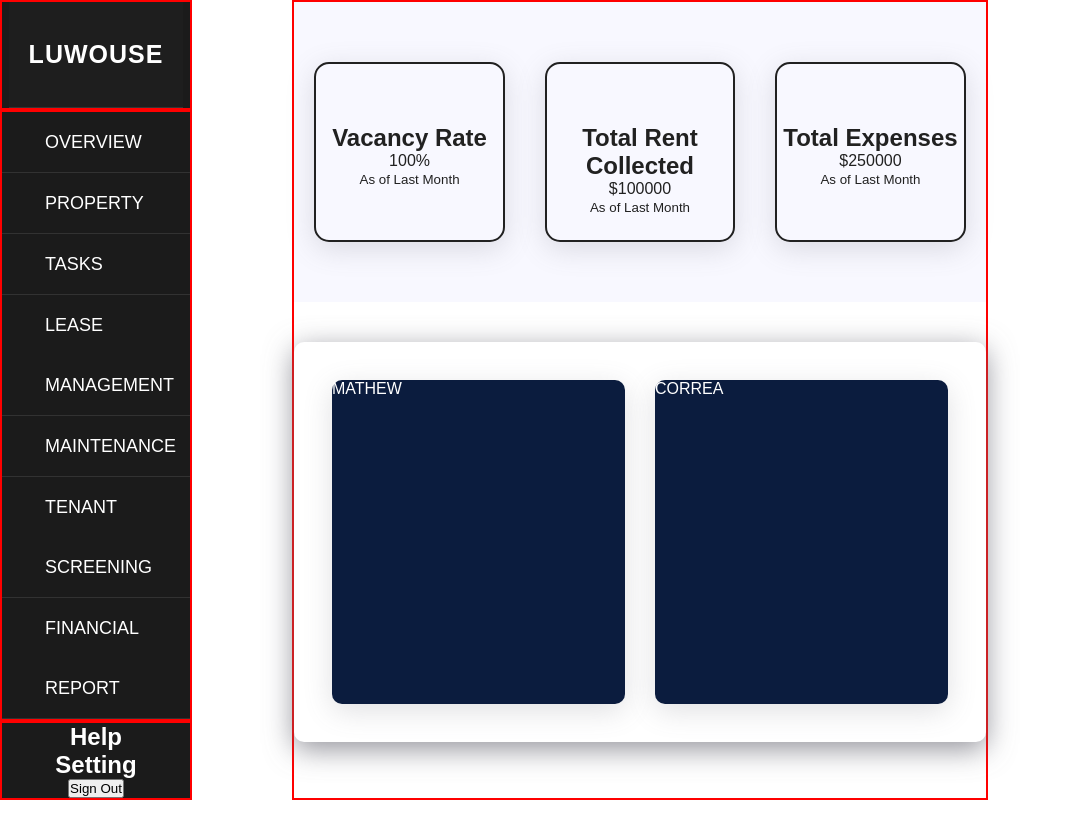
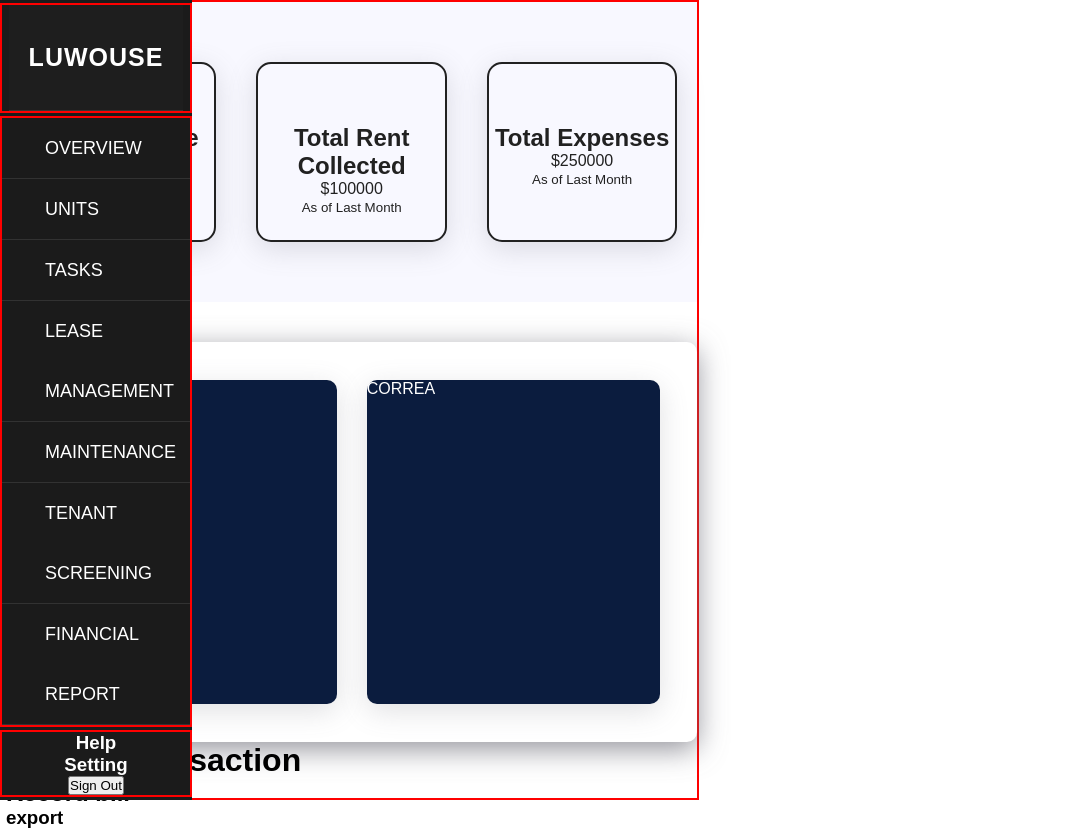
Before and after one commit to Correa95/Property-Management-System, a React (Vite) app in the folder client-side/: page / in a window 1280 px wide. Shown: the whole page, without its empty margins (0-1066 px from the left). Before the commit the page ends 802 px from the top, so only its background shows below. Built offline with nearby package versions, Linux system fonts and the light colour scheme.

Commit message:
working on recent transactions

```diff
--- a/client-side/src/App.css
+++ b/client-side/src/App.css
@@ -8,8 +8,6 @@
   width: 100vw;
   height: 100vh;
   display: flex;
-  flex-direction: column;
-  align-items: center;
 }
 
 .side {
@@ -20,5 +18,7 @@
 
 .main {
   height: 100vh;
+  /* flex-grow: 1; */
+  /* padding: 20px; */
   border: 2px solid red;
 }
--- a/client-side/src/App.jsx
+++ b/client-side/src/App.jsx
@@ -16,7 +16,9 @@ function App() {
   return (
     <>
       <div className="app">
-        <SideBar />
+        <aside className="side">
+          <SideBar />
+        </aside>
         <div className="main">
           <Routes>
             <Route path="/" element={<Overview />} />
--- a/client-side/src/Components/RecentTransaction.jsx
+++ b/client-side/src/Components/RecentTransaction.jsx
@@ -1,5 +1,11 @@
 function RecentTransaction() {
-  return <div className="recentTransaction"></div>;
+  return (
+    <div className="recentTransaction">
+      <h1>Recent Transaction</h1>
+      <h2>Record bill</h2>
+      <h3>export</h3>
+    </div>
+  );
 }
 
 export default RecentTransaction;
--- a/client-side/src/Components/SideBar.jsx
+++ b/client-side/src/Components/SideBar.jsx
@@ -19,8 +19,8 @@ function SideNavBar() {
           <Link to="/overView">OVERVIEW</Link>
         </li>
         <li>
-          <Link to="property" onClick={() => handleToggle("property")}>
-            PROPERTY
+          <Link to="units" onClick={() => handleToggle("units")}>
+            UNITS
           </Link>
           {isOpen === "property" && (
             <ul>
--- /dev/null
+++ b/client-side/src/Components/Units.css
@@ -0,0 +1,4 @@
+.unitesContainer {
+  width: 100%;
+  height: 100%;
+}
```
Also changed, not shown: client-side/src/Components/Units.jsx (added, +7 -0 lines).
